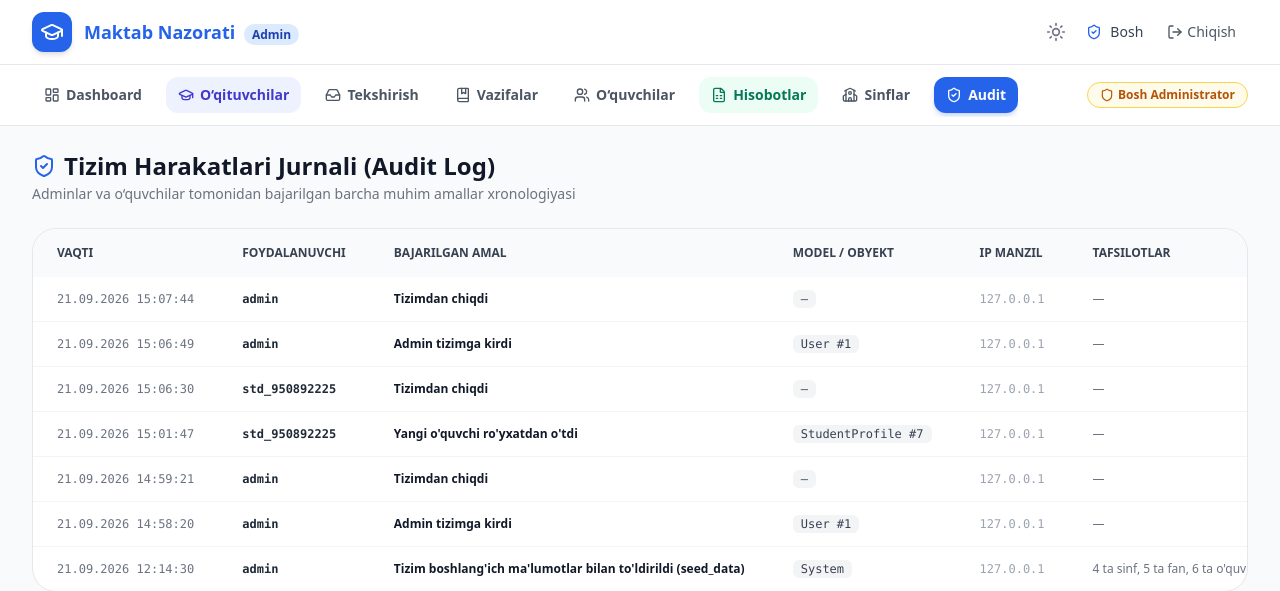
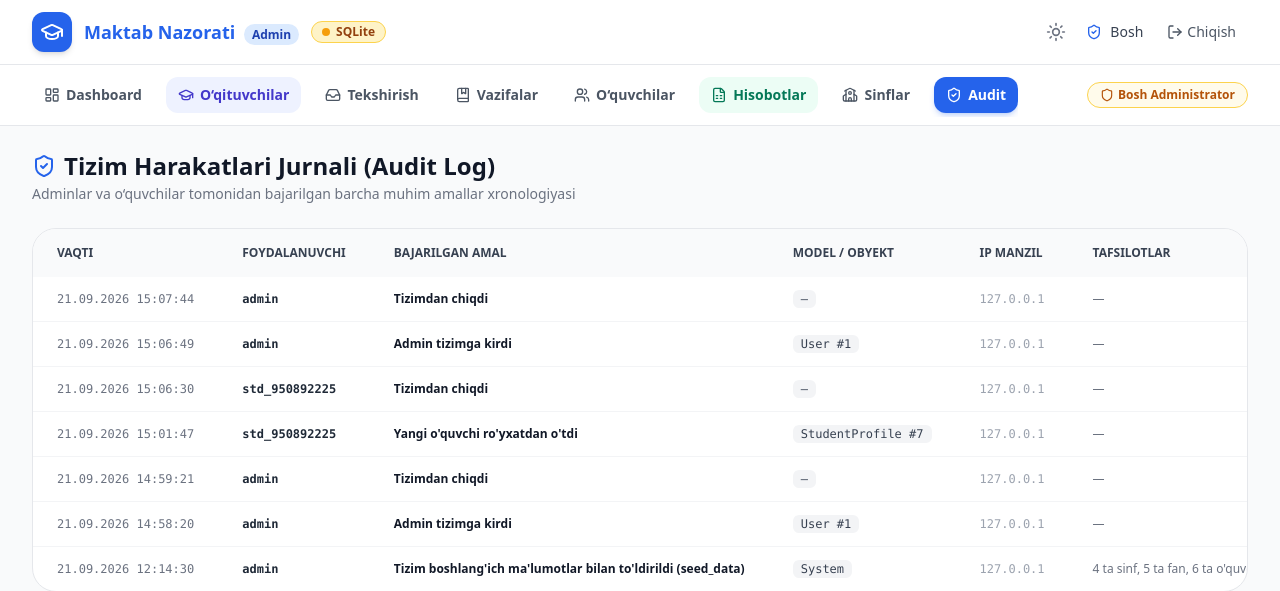
Before and after one commit to aliyevogabek894-cmyk/vazifa-tekshirish, a Django app: page /admin-panel/audit-logs/ in a window 1280 px wide. Shown: the top 591 px of the page. Run offline with Django 5.2, Linux system fonts and the light colour scheme; a user stored in the database is signed in; data comes from the database, SQL or seed files in the repository; parts of the project's set-up code (start-up, migrations or seed data) failed here and were passed over; some libraries are stand-ins or nearby versions.

Commit message:
Add active database indicator badge in admin navbar

```diff
--- a/core/context_processors.py
+++ b/core/context_processors.py
@@ -1,3 +1,6 @@
+from django.db import connection
+
+
 def theme_and_user_processor(request):
     """
     Globally provides current user profile info and role to all templates.
@@ -9,6 +12,8 @@ def theme_and_user_processor(request):
         'is_teacher': False,
         'student_profile': None,
         'admin_profile': None,
+        'active_db_name': 'Neon PostgreSQL' if connection.vendor == 'postgresql' else 'SQLite',
+        'is_postgres': connection.vendor == 'postgresql',
     }
     if request.user.is_authenticated:
         if hasattr(request.user, 'admin_profile'):
--- a/templates/components/navbar.html
+++ b/templates/components/navbar.html
@@ -10,6 +10,10 @@
                     </div>
                     <span class="hidden sm:inline">Maktab Nazorati <span class="text-xs px-2 py-0.5 rounded-full bg-blue-100 dark:bg-blue-900 text-blue-800 dark:text-blue-200 ml-1">Admin</span></span>
                 </a>
+                <span class="inline-flex items-center gap-1.5 px-2.5 py-0.5 rounded-full text-xs font-semibold {% if is_postgres %}bg-emerald-100 text-emerald-800 dark:bg-emerald-950/60 dark:text-emerald-300 border border-emerald-300 dark:border-emerald-700{% else %}bg-amber-100 text-amber-800 border border-amber-300{% endif %}" title="Amaldagi ma'lumotlar bazasi">
+                    <span class="w-2 h-2 rounded-full {% if is_postgres %}bg-emerald-500 animate-pulse{% else %}bg-amber-500{% endif %}"></span>
+                    {{ active_db_name }}
+                </span>
                 {% else %}
                 <a href="{% url 'student_dashboard' %}" class="flex items-center space-x-3 text-brand-600 dark:text-brand-500 font-bold text-lg">
                     <div class="w-10 h-10 rounded-xl bg-gradient-to-tr from-brand-600 to-indigo-600 text-white flex items-center justify-center shadow-md">
```
